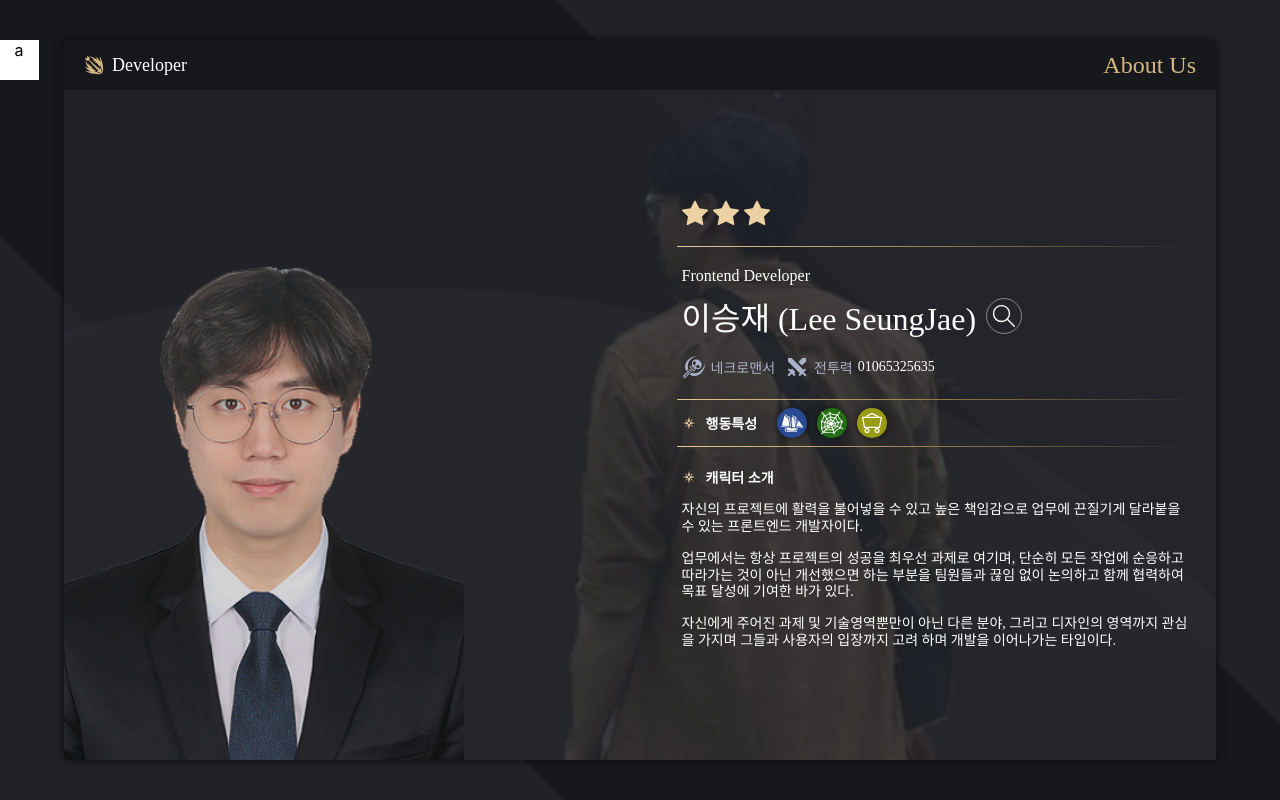
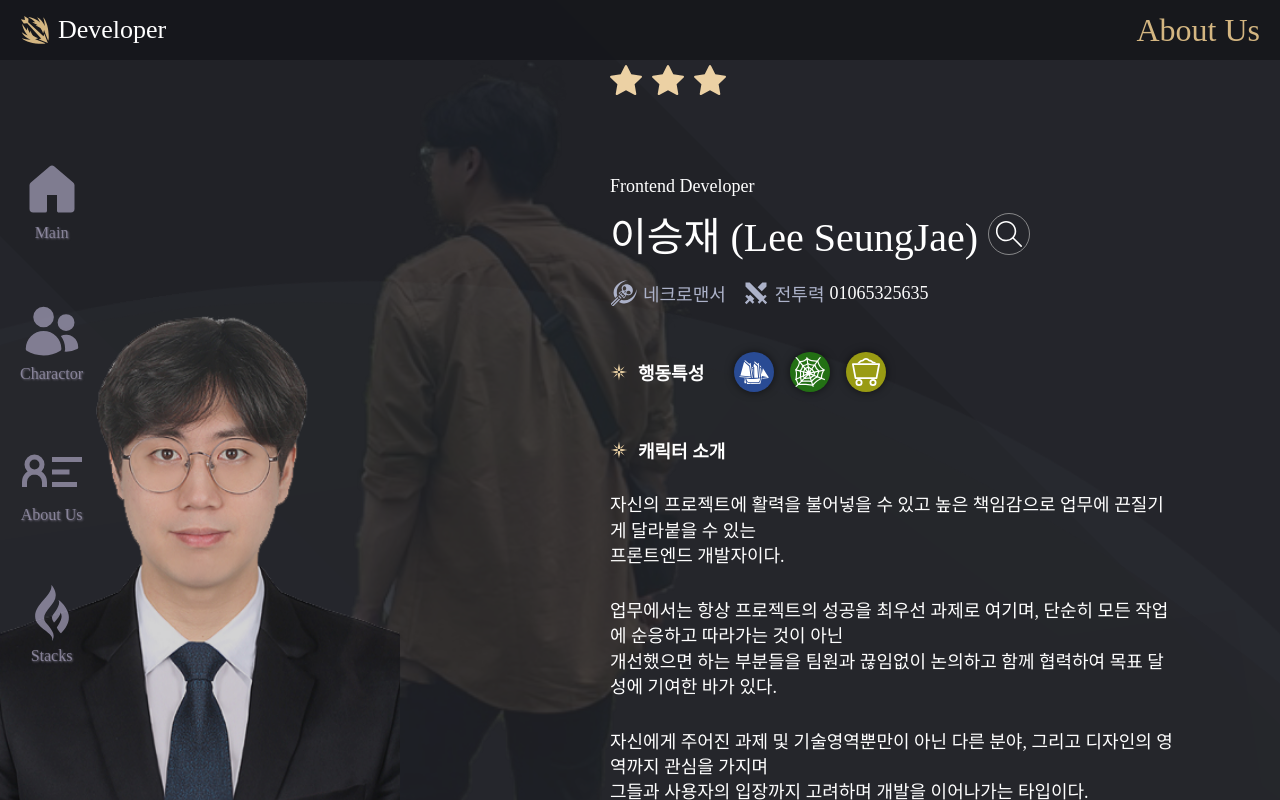
Before and after one commit to seungjaelee2684/seungjae-portfolio, a React (Create React App) app: page /about in a window 1280 px wide. Built offline with nearby package versions, Linux system fonts and the light colour scheme; a web font is replaced by a local one.

Commit message:
<update: 헤더 style 수정>

```diff
--- a/src/components/common/Header.tsx
+++ b/src/components/common/Header.tsx
@@ -4,25 +4,29 @@ import { useNavigate } from 'react-router-dom';
 import styled from 'styled-components'
 import { RootState } from '../../store/config/configureStore';
 import { pageMove } from '../../store/modules/pageState';
+import { LiaGripfire } from "react-icons/lia";
+import { GoHomeFill } from "react-icons/go";
+import { HiUsers } from "react-icons/hi2";
+import { GrContactInfo } from "react-icons/gr";
 
 const Header = () => {
 
   const navigate = useNavigate();
   const headerRef = useRef<HTMLDivElement>(null);
-  const [headerOpen, setHeaderOpen] = useState<boolean>(false);
+  // const [headerOpen, setHeaderOpen] = useState<boolean>(false);
   const [isMobile, setIsMobile] = useState<boolean>(window.innerWidth <= 500);
 
-  const onClickHeaderOpenHandler = () => {
-    if (headerRef.current) {
-      if (headerOpen) {
-        setHeaderOpen(false);
-        headerRef.current.style.transform = "translateX(0%)";
-      } else {
-        setHeaderOpen(true);
-        headerRef.current.style.transform = "translateX(100%)";
-      };
-    };
-  };
+  // const onClickHeaderOpenHandler = () => {
+  //   if (headerRef.current) {
+  //     if (headerOpen) {
+  //       setHeaderOpen(false);
+  //       headerRef.current.style.transform = "translateX(0%)";
+  //     } else {
+  //       setHeaderOpen(true);
+  //       headerRef.current.style.transform = "translateX(100%)";
+  //     };
+  //   };
+  // };
 
   useEffect(() => {
     const handleResize = () => {
@@ -38,31 +42,39 @@ const Header = () => {
 
   return (
     <HeaderLayout ref={headerRef}>
-      <Button onClick={onClickHeaderOpenHandler}>a</Button>
+      {/* <Button onClick={onClickHeaderOpenHandler}>a</Button> */}
       <HeaderWrapper>
         <NavButton
-          width={40}
           onClick={() => {
             navigate("/")
           }}>
+          <ButtonIcons>
+            <GoHomeFill />
+          </ButtonIcons>
           Main
         </NavButton>
         <NavButton
-          width={30}
           onClick={() => {
             navigate("/loby")
           }}>
-          Loby
+          <ButtonIcons>
+            <HiUsers />
+          </ButtonIcons>
+          Charactor
         </NavButton>
         <NavButton
-          width={20}
           onClick={() => {
             navigate("/about")
           }}>
+          <ButtonIcons>
+            <GrContactInfo />
+          </ButtonIcons>
           About Us
         </NavButton>
-        <NavButton
-          width={10}>
+        <NavButton>
+        <ButtonIcons>
+            <LiaGripfire />
+          </ButtonIcons>
           Stacks
         </NavButton>
       </HeaderWrapper>
@@ -72,8 +84,8 @@ const Header = () => {
 
 const HeaderLayout = styled.header`
   position: fixed;
-  top: 10%;
-  left: -162px;
+  top: 20%;
+  left: 20px;
   z-index: 14;
   transition: all 0.4s ease-out;
 `;
@@ -81,24 +93,33 @@ const HeaderLayout = styled.header`
 const HeaderWrapper = styled.nav`
   display: flex;
   flex-direction: column;
-  gap: 10px;
+  align-items: center;
+  gap: 60px;
   position: relative;
 `;
 
-const NavButton = styled.a<{ width : number }>`
-  width: ${(props) => props.width + 120}px;
-  height: 40px;
-  border-top: 1px solid #e6ca9b;
-  border-bottom: 1px solid #e6ca9b;
-  border-right: 1px solid #e6ca9b;
+const NavButton = styled.a`
   display: flex;
+  flex-direction: column;
   justify-content: center;
   align-items: center;
+  gap: 5px;
   font-family: "GongGothicMedium";
-  font-size: 20px;
-  color: #FFFFFF;
+  font-size: 16px;
+  line-height: 100%;
+  color: #aea8c4ac;
+  text-shadow: 1px 1px 2px #6b6777;
   transition: all 0.3s;
   cursor: pointer;
+
+  &:hover {
+    color: #aea8c4;
+    text-shadow: 1px 1px 2px #3b3942;
+  }
+`;
+
+const ButtonIcons = styled.div`
+  font-size: 60px;
 `;
 
 const Button = styled.div`
--- a/src/components/common/MainLayout.tsx
+++ b/src/components/common/MainLayout.tsx
@@ -68,39 +68,32 @@ const BackgroundEffect = styled.div`
 `;
 
 export const AboutContainer = styled.article`
-  width: 1320px;
+  width: 100%;
   height: 100%;
   display: flex;
   flex-direction: column;
   justify-content: center;
   align-items: center;
-
-  @media screen and (max-width: 1320px) {
-    width: 100%;
-  }
 `;
 
 const AboutWrapper = styled.div`
-  width: 90%;
-  height: 80%;
+  width: 100%;
+  height: 100%;
   background-color: #27282db0;
   box-shadow: #0d0d0e 0px 0px 8px 0px;
-
-  @media screen and (max-width: 1320px) {
-    height: 90%;
-  }
 `;
 
 const TopLaneContainer = styled.div`
   width: 100%;
-  height: 50px;
+  height: 60px;
   background-color: #141519c7;
   display: flex;
   justify-content: space-between;
   align-items: center;
   padding: 0px 20px;
   box-sizing: border-box;
-  font-size: 24px;
+  font-size: 32px;
+  user-select: none;
 `;
 
 const LeftText = styled.div`
@@ -109,12 +102,12 @@ const LeftText = styled.div`
   justify-content: center;
   align-items: center;
   gap: 8px;
-  font-size: 18px;
+  font-size: 26px;
 `;
 
 const Icon = styled.div`
   color: #d4b681;
-  font-size: 20px;
+  font-size: 30px;
   display: flex;
   justify-content: center;
   align-items: center;
--- a/src/pages/AboutMePage.tsx
+++ b/src/pages/AboutMePage.tsx
@@ -33,6 +33,15 @@ const SecondBoxRotate = keyframes`
 
   100% {
     transform: rotate(-450deg);
+  }
+`;
+
+const CharactorAppear = keyframes`
+  0% {
+    opacity: 0;
+  }
+  100% {
+    opacity: 0.8;
   }
 `;
 
@@ -73,11 +82,11 @@ const AboutMePage = () => {
               </NameWrapper>
               <StatusText>
                 <NameWrapper>
-                  <GiSkullStaff style={{ fontSize: "24px" }} />
+                  <GiSkullStaff style={{ fontSize: "28px" }} />
                   네크로맨서
                 </NameWrapper>
                 <NameWrapper>
-                  <RiSwordFill style={{ fontSize: "24px" }} />
+                  <RiSwordFill style={{ fontSize: "28px" }} />
                   전투력
                   <div style={{ color: "#FFFFFF" }}>
                     01065325635
@@ -97,7 +106,7 @@ const AboutMePage = () => {
               <StatusIcon color="#237014">
                 <GiSpiderWeb />
               </StatusIcon>
-              <StatusIcon color="#999b13" style={{ fontSize: "20px" }}>
+              <StatusIcon color="#999b13" style={{ fontSize: "28px" }}>
                 <BsMinecartLoaded />
               </StatusIcon>
             </StatusWrapper>
@@ -110,15 +119,13 @@ const AboutMePage = () => {
                 캐릭터 소개
               </IntroTopLane>
               <IntroContentWrapper>
-                자신의 프로젝트에 활력을 불어넣을 수 있고 높은 책임감으로 업무에 끈질기게 달라붙을 수 있는 프론트엔드 개발자이다.
+                {"자신의 프로젝트에 활력을 불어넣을 수 있고 높은 책임감으로 업무에 끈질기게 달라붙을 수 있는\n프론트엔드 개발자이다."}
               </IntroContentWrapper>
               <IntroContentWrapper>
-                업무에서는 항상 프로젝트의 성공을 최우선 과제로 여기며, 단순히 모든 작업에 순응하고 따라가는 것이 아닌 개선했으면 하는 부분을 팀원들과 끊임
-                없이 논의하고 함께 협력하여 목표 달성에 기여한 바가 있다.
+                {"업무에서는 항상 프로젝트의 성공을 최우선 과제로 여기며, 단순히 모든 작업에 순응하고 따라가는 것이 아닌\n개선했으면 하는 부분들을 팀원과 끊임없이 논의하고 함께 협력하여 목표 달성에 기여한 바가 있다."}
               </IntroContentWrapper>
               <IntroContentWrapper>
-                자신에게 주어진 과제 및 기술영역뿐만이 아닌 다른 분야, 그리고 디자인의 영역까지 관심을 가지며 그들과 사용자의 입장까지 고려
-                하며 개발을 이어나가는 타입이다.
+                {"자신에게 주어진 과제 및 기술영역뿐만이 아닌 다른 분야, 그리고 디자인의 영역까지 관심을 가지며\n그들과 사용자의 입장까지 고려하며 개발을 이어나가는 타입이다."}
               </IntroContentWrapper>
             </MyIntroBox>
           </LaneContainer>
@@ -175,13 +182,14 @@ export const InBoxContent = styled.section`
 `;
 
 export const Charactor = styled.img`
-  width: 500px;
+  width: 600px;
   height: auto;
   object-fit: cover;
-  opacity: 0.8;
+  opacity: 0;
   position: absolute;
   bottom: 0;
   left: 0;
+  animation: ${CharactorAppear} 0.5s forwards 0.2s;
 
   @media screen and (max-width: 1600px) {
     width: 400px;
@@ -194,12 +202,12 @@ export const Charactor = styled.img`
 
 export const BackgroundCharactor = styled.img`
   width: 80%;
-  height: 200%;
+  height: 150%;
   object-fit: contain;
   opacity: 0.2;
   position: absolute;
   top: 0;
-  right: 0;
+  left: 0;
   z-index: 9;
 `;
 
@@ -214,24 +222,24 @@ export const RightWrapper = styled.div`
 `;
 
 export const LaneContainer = styled.div`
-  width: 45%;
+  width: 50%;
   display: flex;
   justify-content: start;
   align-items: center;
-  padding: 20px 5px;
+  padding: 40px 20px;
   gap: 10px;
 `;
 
 export const DefaultLane = styled(LaneContainer)`
-  padding: 8px 5px;
+  padding: 5px 20px;
   color: #FFFFFF;
   font-family: "EF_watermelonSalad";
-  font-size: 14px;
+  font-size: 18px;
   font-weight: 600;
 `;
 
 export const UnderBar = styled.div`
-  width: calc(45% + 10px);
+  width: calc(50% + 20px);
   height: 1px;
   background-image: linear-gradient(to right, #e6ca9b, #967c4d, transparent);
 `;
@@ -240,8 +248,8 @@ export const StarWrapper = styled.div`
   display: flex;
   justify-content: center;
   align-items: center;
-  gap: 5px;
-  font-size: 26px;
+  gap: 10px;
+  font-size: 32px;
   color: #ecd1a4;
 `;
 
@@ -252,30 +260,30 @@ export const IntroduceWrapper = styled.div`
   justify-content: center;
   align-items: start;
   gap: 8px;
-  font-size: 32px;
+  font-size: 40px;
   color: #FFFFFF;
 `;
 
 export const Front = styled.div`
-  font-size: 16px;
+  font-size: 18px;
   display: flex;
   justify-content: center;
   align-items: center;
-  gap: 10px;
+  gap: 16px;
 `;
 
 export const StatusText = styled(Front)`
   margin-top: 8px;
   color: #acb2c9;
-  font-size: 14px;
+  font-size: 18px;
 `;
 
 export const StatusWrapper = styled.div`
   display: flex;
   justify-content: center;
   align-items: center;
-  gap: 10px;
-  margin-left: 10px;
+  gap: 16px;
+  margin-left: 20px;
 `;
 
 export const NameWrapper = styled(StatusWrapper)`
@@ -286,14 +294,14 @@ export const NameWrapper = styled(StatusWrapper)`
 `;
 
 export const NameIconWrapper = styled.div`
-  min-width: 34px;
-  height: 34px;
+  min-width: 40px;
+  height: 40px;
   border: 1px solid #adadadba;
   border-radius: 100%;
   display: flex;
   justify-content: center;
   align-items: center;
-  font-size: 22px;
+  font-size: 26px;
   cursor: pointer;
   margin-left: 5px;
 
@@ -304,9 +312,9 @@ export const NameIconWrapper = styled.div`
 
 export const StatusIcon = styled.div<{ color: string }>`
   color: #FFFFFF;
-  font-size: 24px;
-  width: 30px;
-  height: 30px;
+  font-size: 32px;
+  width: 40px;
+  height: 40px;
   background-color: ${(props) => props.color};
   border-radius: 100%;
   display: flex;
@@ -318,6 +326,7 @@ export const StatusIcon = styled.div<{ color: string }>`
 
 export const IntroTopLane = styled.div`
   width: 100%;
+  font-size: 18px;
   display: flex;
   justify-content: start;
   align-items: center;
@@ -331,17 +340,18 @@ export const MyIntroBox = styled.div`
   flex-direction: column;
   justify-content: center;
   align-items: start;
-  gap: 15px;
+  gap: 30px;
 `;
 
 export const IntroContentWrapper = styled.div`
-  width: 100%;
+  width: 90%;
   font-family: "EF_watermelonSalad";
-  font-size: 14px;
+  font-size: 18px;
   font-weight: 400;
-  line-height: 120%;
+  line-height: 140%;
   text-align: start;
   color: #FFFFFF;
+  white-space: pre-line;
 `;
 
 export default AboutMePage;
```
